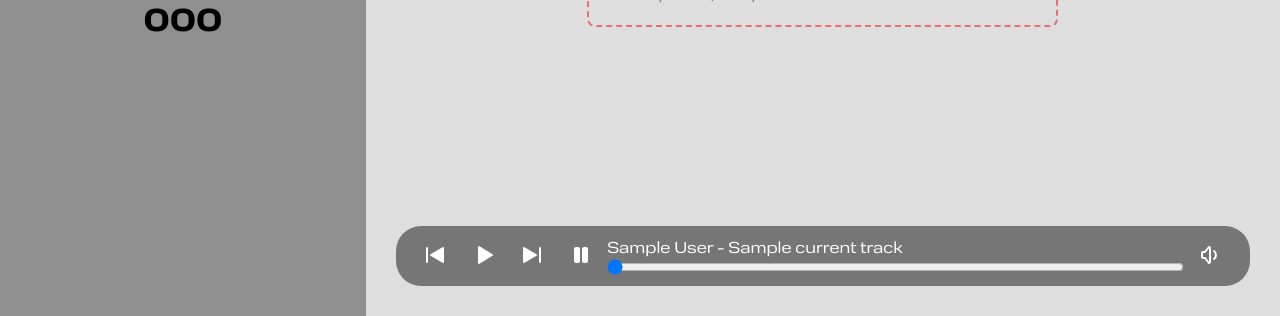
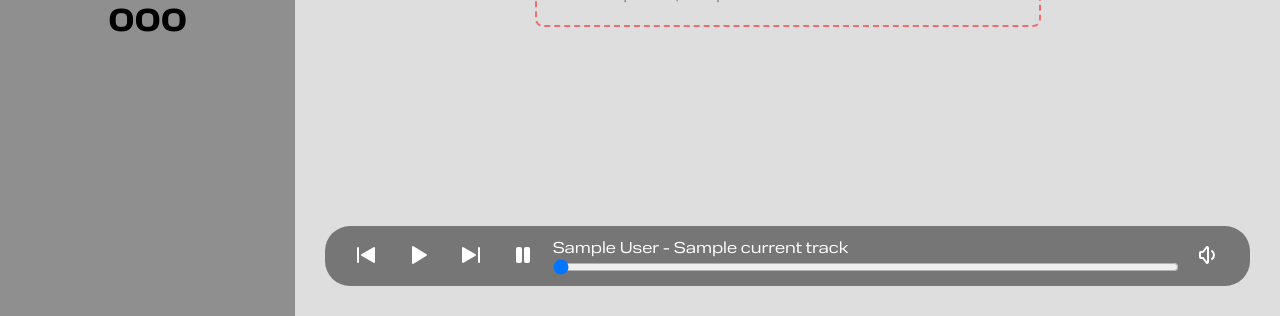
Before and after one commit to nupellot/music-synchronizer, a Flask app: template templates/index_chat.html in a window 1280 px wide. Shown: the part 484-800 px from the top of the page. Run offline with Flask 2, Linux system fonts and the light colour scheme; the template is opened without the code that fills it: most values are stand-ins (such as "Sample title", 1, 10 or a date in 2020); parts of the project's set-up code (start-up, migrations or seed data) failed here and were passed over; some libraries are stand-ins or nearby versions.

Commit message:
Добавил favicon.ico

```diff
--- a/static/css/main.css
+++ b/static/css/main.css
@@ -31,7 +31,7 @@ main {
     width: 100%;
     height: 100%;
     display: grid;
-    grid-template-columns: 2fr 5fr;
+    grid-template-columns: 1.5fr 5fr;
     margin: 0;
     padding: 0;
 }
--- a/templates/index_chat.html
+++ b/templates/index_chat.html
@@ -6,6 +6,7 @@
     <meta name="viewport" content="width=device-width, initial-scale=1.0">
     <title>MTS MS</title>
     <link rel="stylesheet" href="{{ url_for('static', filename='css/main.css') }}">
+    <link rel="shortcut icon" href="static/favicon.png" type="image/png">
 </head>
 <body>
 
```
Also changed, not shown: static/favicon.png (added).
